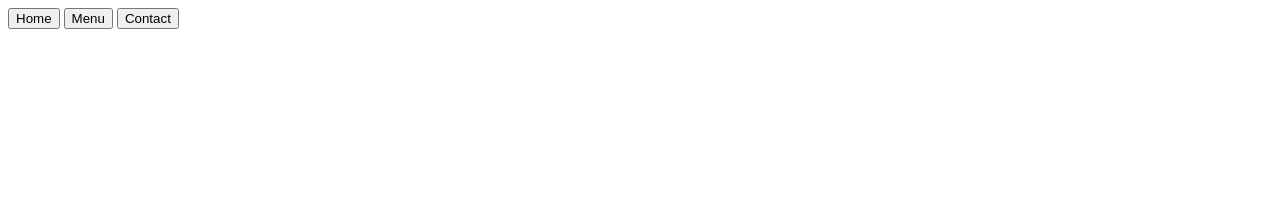
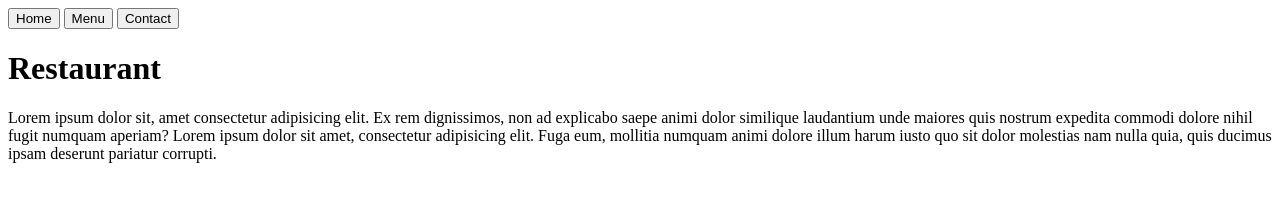
Before and after one commit to cyxlan/restaurant-page, a website built with webpack: page src/index.html in a window 1280 px wide. Built offline with nearby package versions, Linux system fonts and the light colour scheme.

Commit message:
Add filler page content

```diff
--- a/src/index.js
+++ b/src/index.js
@@ -0,0 +1,7 @@
+const contentDiv = document.querySelector('#content');
+
+const header = document.createElement('h1');
+header.textContent = "Restaurant";
+const para = document.createElement('p');
+para.textContent = "Lorem ipsum dolor sit, amet consectetur adipisicing elit. Ex rem dignissimos, non ad explicabo saepe animi dolor similique laudantium unde maiores quis nostrum expedita commodi dolore nihil fugit numquam aperiam? Lorem ipsum dolor sit amet, consectetur adipisicing elit. Fuga eum, mollitia numquam animi dolore illum harum iusto quo sit dolor molestias nam nulla quia, quis ducimus ipsam deserunt pariatur corrupti.";
+contentDiv.append(header, para);
```
Also changed, not shown: src/index.html (+2 -1 lines).
